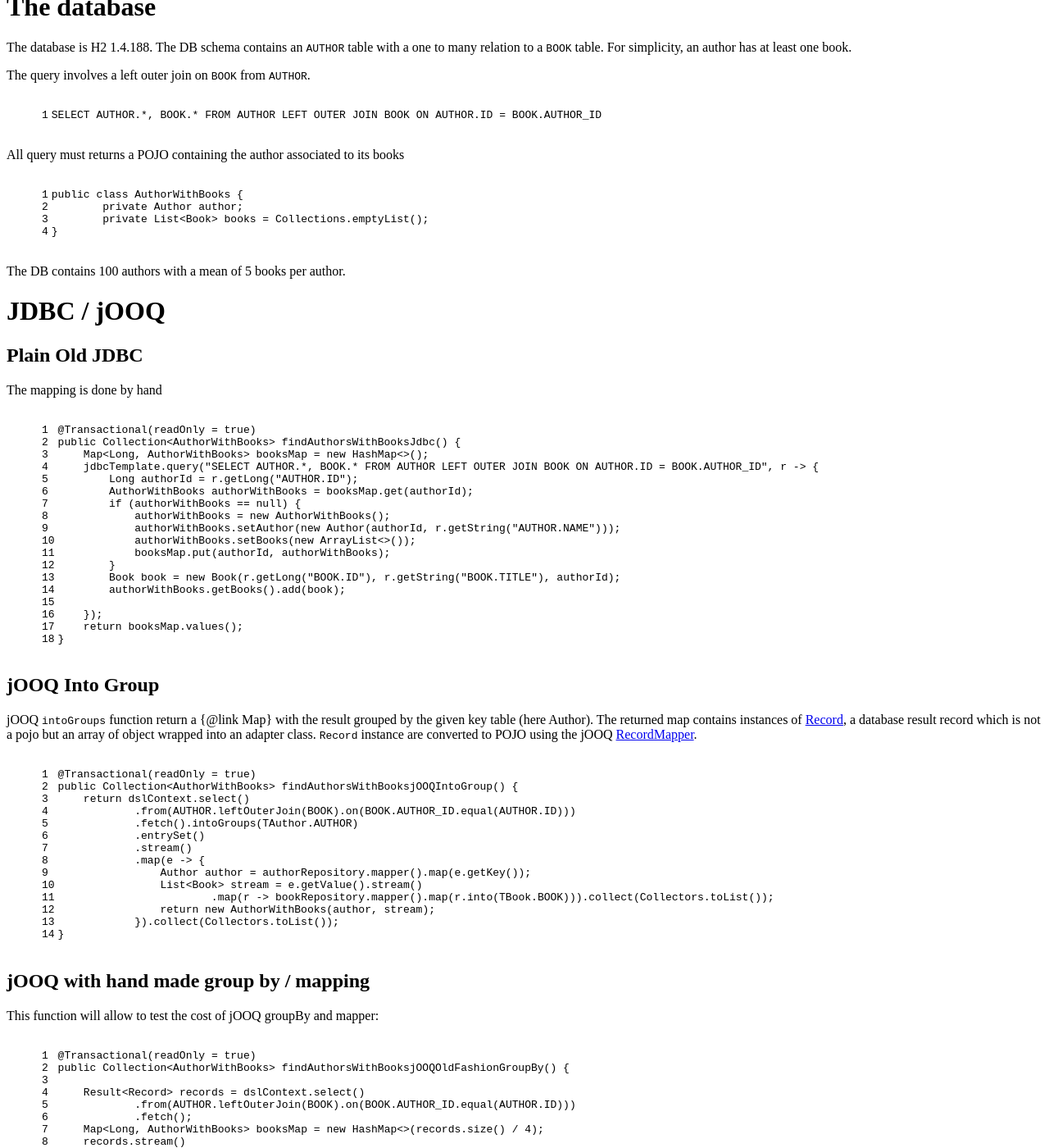
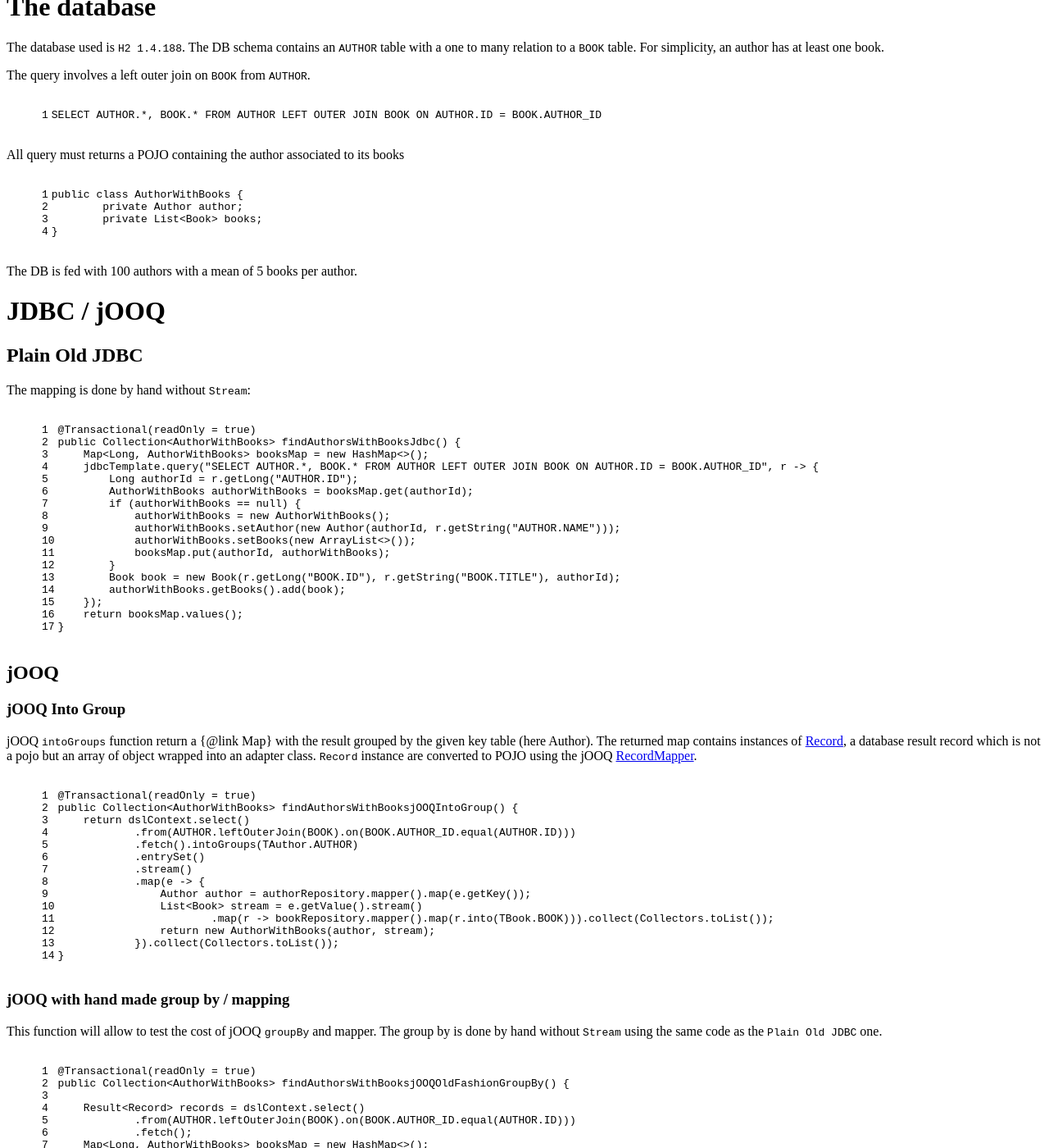
Before and after one commit to nithril/nithril.github.io, a Jekyll site: the page built from _posts/2015-10-10-quicky-jooq-hibernate-jdbc.markdown, in a window 1280 px wide and 1400 px high, scrolled down 378 px. Shown: the whole window at 82% size. Built offline with Jekyll 4.4.1, drawn with Linux system fonts in a browser that asks for light colours; nearby versions of some CDN libraries; library files that are not in the unit come from our copies; comment, search, counter and statistics services are not loaded; some of the changed text lies outside the part shown.

Commit message:
Quicky: Jooq / Hibernate / JDBC

```diff
--- a/_posts/2015-10-10-quicky-jooq-hibernate-jdbc.markdown
+++ b/_posts/2015-10-10-quicky-jooq-hibernate-jdbc.markdown
@@ -7,11 +7,10 @@
 ---
 
 This quicky tests how jOOQ, Hibernate and JDBC perform against each other on a simple query / scenario:
-- Plain old SQL
-- jOOQ
-- Hibernate Named Query
-- Spring Data
-
+* Plain old SQL
+* jOOQ
+* Hibernate Named Query
+* Spring Data
 
 
 <!--more-->
@@ -19,7 +18,7 @@
 
 # The database
 
-The database is H2 1.4.188. The DB schema contains an `AUTHOR` table with a one to many relation to a `BOOK` table. For simplicity, an author has at least one book.
+The database used is `H2 1.4.188`. The DB schema contains an `AUTHOR` table with a one to many relation to a `BOOK` table. For simplicity, an author has at least one book.
 
 The query involves a left outer join on `BOOK` from `AUTHOR`.
 
@@ -32,11 +31,11 @@
 {% highlight java linenos %}
 public class AuthorWithBooks {
 	private Author author;
-	private List<Book> books = Collections.emptyList();
+	private List<Book> books;
 }
 {% endhighlight %}
 
-The DB contains 100 authors with a mean of 5 books per author.
+The DB is fed with 100 authors with a mean of 5 books per author.
 
 
 
@@ -44,7 +43,7 @@
 
 ## Plain Old JDBC
 
-The mapping is done by hand
+The mapping is done by hand without `Stream`:
 
 {% highlight java linenos %}
 @Transactional(readOnly = true)
@@ -61,14 +60,15 @@
         }
         Book book = new Book(r.getLong("BOOK.ID"), r.getString("BOOK.TITLE"), authorId);
         authorWithBooks.getBooks().add(book);
-
     });
     return booksMap.values();
 }
 {% endhighlight %}
 
 
-## jOOQ Into Group
+## jOOQ
+
+### jOOQ Into Group
 
 jOOQ `intoGroups` function return a {@link Map} with the result grouped by the given key table (here Author).
 The returned map contains instances of [Record](http://www.jOOQ.org/javadoc/3.7.x/org/jOOQ/Record.html),
@@ -93,9 +93,10 @@
 {% endhighlight %}
 
 
-## jOOQ with hand made group by / mapping
+### jOOQ with hand made group by / mapping
 
-This function will allow to test the cost of jOOQ groupBy and mapper:
+This function will allow to test the cost of jOOQ `groupBy` and mapper. The group by is done by hand without `Stream`
+using the same code as the `Plain Old JDBC` one.
 
 {% highlight java linenos %}
 @Transactional(readOnly = true)
@@ -104,7 +105,7 @@
     Result<Record> records = dslContext.select()
             .from(AUTHOR.leftOuterJoin(BOOK).on(BOOK.AUTHOR_ID.equal(AUTHOR.ID)))
             .fetch();
-    Map<Long, AuthorWithBooks> booksMap = new HashMap<>(records.size() / 4);
+    Map<Long, AuthorWithBooks> booksMap = new HashMap<>();
     records.stream()
             .forEach(r -> {
                 Long authorId = r.getValue(TAuthor.AUTHOR.ID);
@@ -126,7 +127,7 @@
 
 # JPA
 
-All JPQ queries use this function to transform a list of duplicated list of `Author` to a list of distinct `AuthorWithBooks`:
+All JPQ queries are using this function to transform a list of duplicated list of `Author` to a list of distinct `AuthorWithBooks`:
 
 {% highlight java linenos %}
 private List<AuthorWithBooks> toAuthor(List<Author> authors) {
@@ -179,6 +180,9 @@
 
 # Results
 
+Launch time:
+* The Spring boot with jOOQ / SQL application starts in 1.9s.
+* The Spring Boot with Hibernate application starts in 2.9s.
 
 | Scenario  | ops/s   | Error      |
 |-----------|-----------|-----------|
@@ -187,3 +191,6 @@
 | Hibernate Spring Data        | 1017.145     | 17.038  |
 | jOOQ IntoGroup               | 1186.168     | 38.805  |
 | jOOQ Old Fashioned GroupBy   | 3217.562     | 132.897 |
+
+
+I'm not expecting such a difference between plain JDBC and jOOQ.
```
